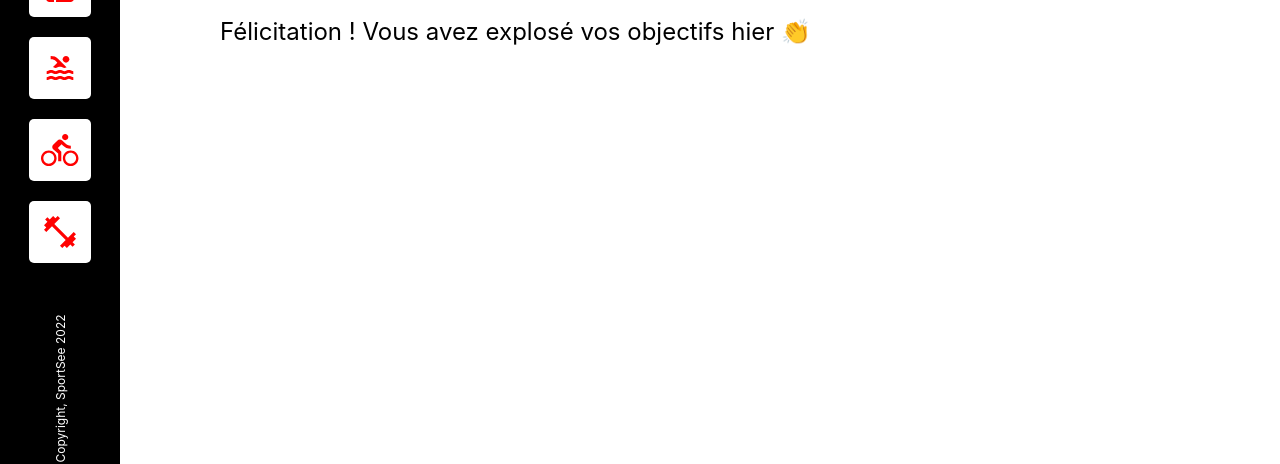
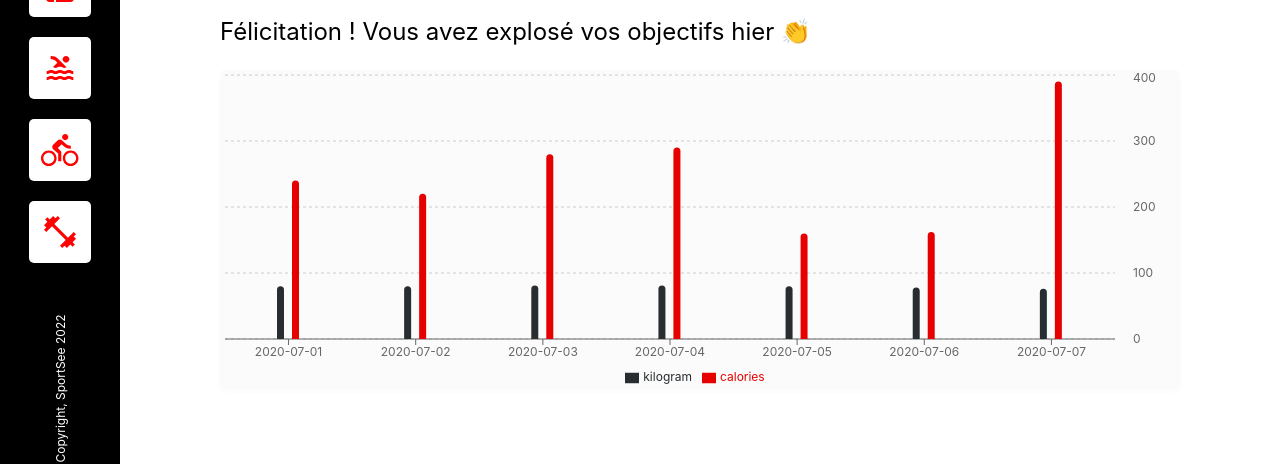
Before and after one commit to VGrolleau/P12-SportSee-Front, a React (Create React App) app: page /dashboard/12 in a window 1280 px wide. Shown: the part 284-748 px from the top of the page. Built offline with nearby package versions, Linux system fonts and the light colour scheme.

Commit message:
Start create activity chart

```diff
--- a/package.json
+++ b/package.json
@@ -8,11 +8,13 @@
     "@testing-library/user-event": "^13.5.0",
     "axios": "^1.1.3",
     "eslint": "^8.27.0",
+    "prop-types": "^15.8.1",
     "react": "^18.2.0",
     "react-dom": "^18.2.0",
     "react-router": "^6.4.3",
     "react-router-dom": "^6.4.3",
     "react-scripts": "5.0.1",
+    "recharts": "^2.1.16",
     "web-vitals": "^2.1.4"
   },
   "scripts": {
--- a/src/components/ActivityChart/index.jsx
+++ b/src/components/ActivityChart/index.jsx
@@ -1,7 +1,38 @@
 import '../../utils/style/ActivityChart.css';
+import { PropTypes } from 'prop-types';
+import { BarChart, Bar, Cell, XAxis, YAxis, CartesianGrid, Tooltip, Legend, ResponsiveContainer } from 'recharts';
 
-function ActivityChart() {
-    return
+function ActivityChart(props) {
+    const USER_ACTIVITIES = props.userActivities;
+    const USER_ACTIVITIES_SESSIONS = USER_ACTIVITIES.sessions;
+
+    return (
+        <div className="activity-chart">
+            <ResponsiveContainer width="100%" height="100%">
+                <BarChart data={USER_ACTIVITIES_SESSIONS} barGap={8} barCategoryGap="35%" width={500}>
+                    <CartesianGrid strokeDasharray="3 3" vertical={false} />
+                    <XAxis dataKey="day" />
+                    <YAxis
+                        dataKey="calories"
+                        dx={10}
+                        domain={["dataMin - 160", "dataMax + 10"]}
+                        allowDecimals={false}
+                        orientation="right"
+                        axisLine={false}
+                        tickLine={false}
+                    />
+                    <Tooltip />
+                    <Legend />
+                    <Bar dataKey="kilogram" fill="#282D30" barSize={7} radius={[50, 50, 0, 0]} />
+                    <Bar dataKey="calories" fill="#E60000" barSize={7} radius={[50, 50, 0, 0]} />
+                </BarChart>
+            </ResponsiveContainer>
+        </div>
+    )
+}
+
+ActivityChart.propTypes = {
+    userActivities: PropTypes.object
 }
 
 export default ActivityChart;
--- a/src/pages/Dashboard.jsx
+++ b/src/pages/Dashboard.jsx
@@ -11,14 +11,14 @@ import { useEffect } from 'react';
 
 function Dashboard() {
   let titleDoc;
-  const urlId = useParams().userId;
+  const URL_ID = useParams().userId;
 
   let userMainDatas;
   let firstName = "Jean";
   let score;
   let counts;
   USER_MAIN_DATA.forEach(user => {
-    if (user.id === parseInt(urlId)) {
+    if (user.id === parseInt(URL_ID)) {
       userMainDatas = user;
       firstName = user.userInfos.firstName;
       score = user.score;
@@ -28,21 +28,21 @@ function Dashboard() {
 
   let userActivities;
   USER_ACTIVITY.forEach(userActivity => {
-    if (userActivity.userId === parseInt(urlId)) {
+    if (userActivity.userId === parseInt(URL_ID)) {
       userActivities = userActivity;
     }
   });
 
   let userAverageSessions;
   USER_AVERAGE_SESSIONS.forEach(userAverage => {
-    if (userAverage.userId === parseInt(urlId)) {
+    if (userAverage.userId === parseInt(URL_ID)) {
       userAverageSessions = userAverage;
     }
   });
 
   let userPerformances;
   USER_PERFORMANCE.forEach(userPerformance => {
-    if (userPerformance.userId === parseInt(urlId)) {
+    if (userPerformance.userId === parseInt(URL_ID)) {
       userPerformances = userPerformance;
     }
   });
@@ -78,7 +78,6 @@ function Dashboard() {
       </section>
     );
   }
-
 }
 
 export default Dashboard;
--- a/src/utils/style/ActivityChart.css
+++ b/src/utils/style/ActivityChart.css
@@ -0,0 +1,6 @@
+.activity-chart {
+    height: 320px;
+    background-color: #FBFBFB;
+    box-shadow: 0px 2px 4px rgba(0, 0, 0, 0.0212249);
+    border-radius: 5px;
+}
```
Also changed, not shown: 1 other file (tests, documents, lock files or other folders).
